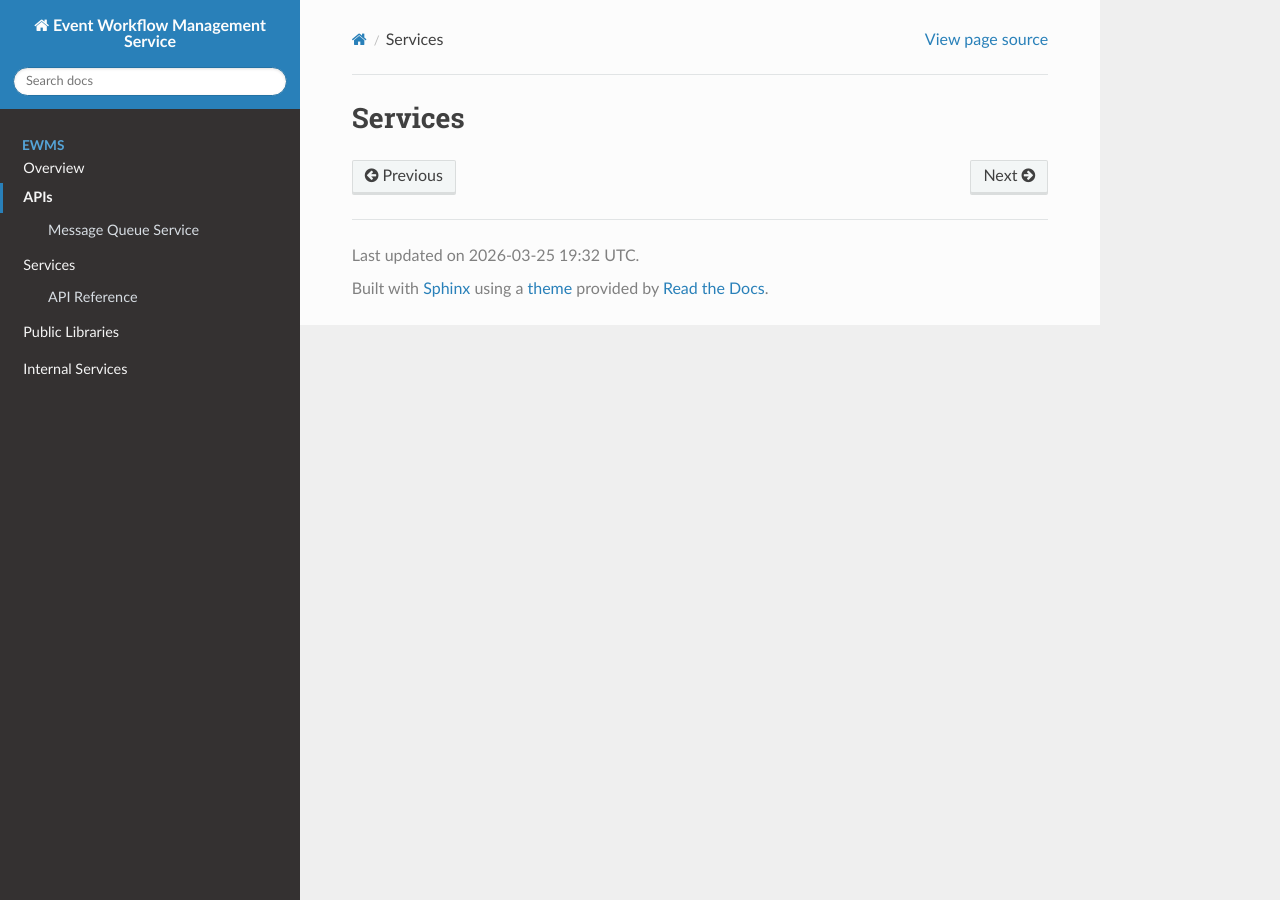
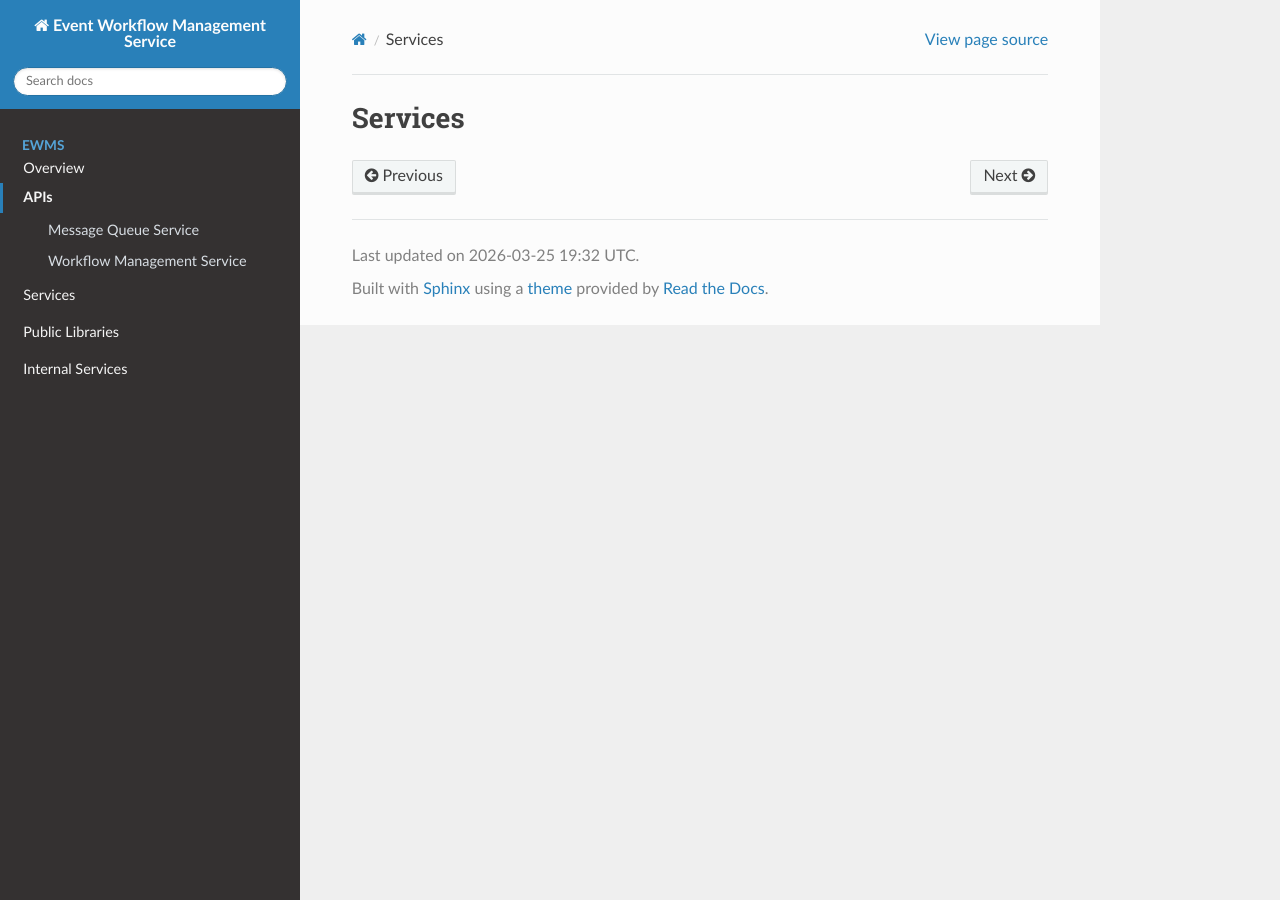
Before and after one commit to Observation-Management-Service/ewms-docs, a Sphinx documentation site: the page built from docs/nav/apis.rst, in a window 1280 px wide. Built offline with Sphinx 7.4.7 and the Read the Docs theme 3.1.0, drawn with Linux system fonts in a browser that asks for light colours; pages that are not in the unit, such as notebooks, are missing from menus.

Commit message:
move apis to own section - 3

```diff
--- a/docs/nav/apis.rst
+++ b/docs/nav/apis.rst
@@ -6,3 +6,4 @@ Services
    :maxdepth: 2
 
    Message Queue Service <../apis/mqs-api.rst>
+   Workflow Management Service <../apis/wms-api.rst>
```
Also changed, not shown: docs/apis/wms-api.rst (renamed from docs/wms/api.rst).
